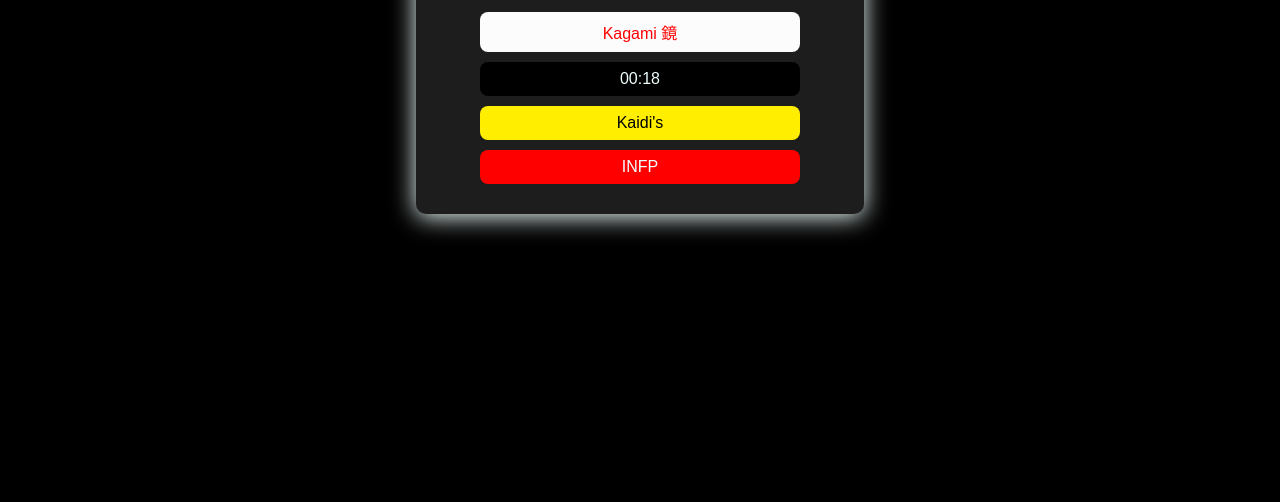
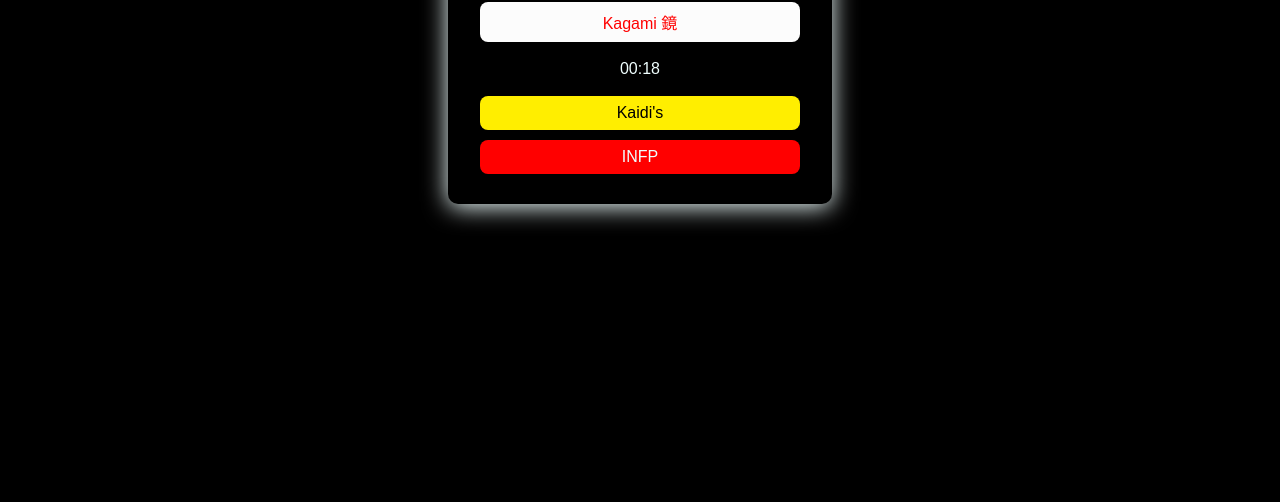
Before and after one commit to Eopigas/segundo-site, a plain HTML site: page index.html in a window 1280 px wide. Shown: the part 298-800 px from the top of the page. Drawn offline with Linux system fonts and the light colour scheme.

Commit message:
style.css

```diff
--- a/style.css
+++ b/style.css
@@ -17,15 +17,16 @@ body {
     display: flex;
     flex-direction: column;
     max-width: 500px;
-    margin: 30px auto;
+    margin: 20px auto;
     padding: 20px;
-    background-color: #1d1d1d;
+    background-color: #000000;
     border-radius: 10px;
-    width: 35vw;
+    width: 30vw;
     position: relative;
     overflow: hidden;
     transition: 0.5s ease;
     box-shadow: 0px 3px 25px azure;
+
 }
 
 /* Camada animada com brilho rainbow */
@@ -38,21 +39,22 @@ body {
     height: 200%;
     background: conic-gradient(
         from 0deg,
-        red,
-        orange,
-        yellow,
-        green,
-        cyan,
-        blue,
-        violet,
-        red
+        black,
+        black,
+        black,
+        white,
+        black,
+        black,
+        black,
+        white
+
     );
-    filter: blur(60px);
+    filter: blur(35px);
     opacity: 0;
     transform: scale(1);
     transition: opacity 1s ease;
     z-index: 0;
-    animation: rainbowRotate 6s linear infinite;
+    animation: rainbowRotate 9s linear infinite;
 }
 
 /* Ao passar o mouse, o efeito se acende */
@@ -103,9 +105,17 @@ button {
 }
 
 .noite {
-    background-color: #000000;
-    width: 25vw;
-    color: azure;
+  background-color: #000000;
+  width: 25vw;
+  color: azure;
+  border-radius: 8px;
+  margin-bottom: 10px;
+  display: block;
+  margin-right: auto;
+  margin-left: auto;
+  outline: none;
+  border: none;
+  transition: box-shadow 0.5s ease;
 }
 
 .Kagami {
@@ -134,10 +144,25 @@ button {
     box-shadow: 0px 3px 30px rgb(255, 0, 0);
 }
 
+.noite:hover::before {
+  opacity: 1;
+}
+
 .noite:hover {
-    transition: 0.5s ease;
-    box-shadow: 0px 2px 30px azure;
+  animation: rainbowShadow 3s linear infinite;
 }
+
+/* Animação que troca as cores do box-shadow */
+@keyframes rainbowShadow {
+  0%   { box-shadow: 0 0 30px red; }
+  16%  { box-shadow: 0 0 30px orange; }
+  33%  { box-shadow: 0 0 30px yellow; }
+  50%  { box-shadow: 0 0 30px green; }
+  66%  { box-shadow: 0 0 30px blue; }
+  83%  { box-shadow: 0 0 30px indigo; }
+  100% { box-shadow: 0 0 30px violet; }
+}
+
 
 .kaidis:hover {
     transition: 0.5s ease;
```
